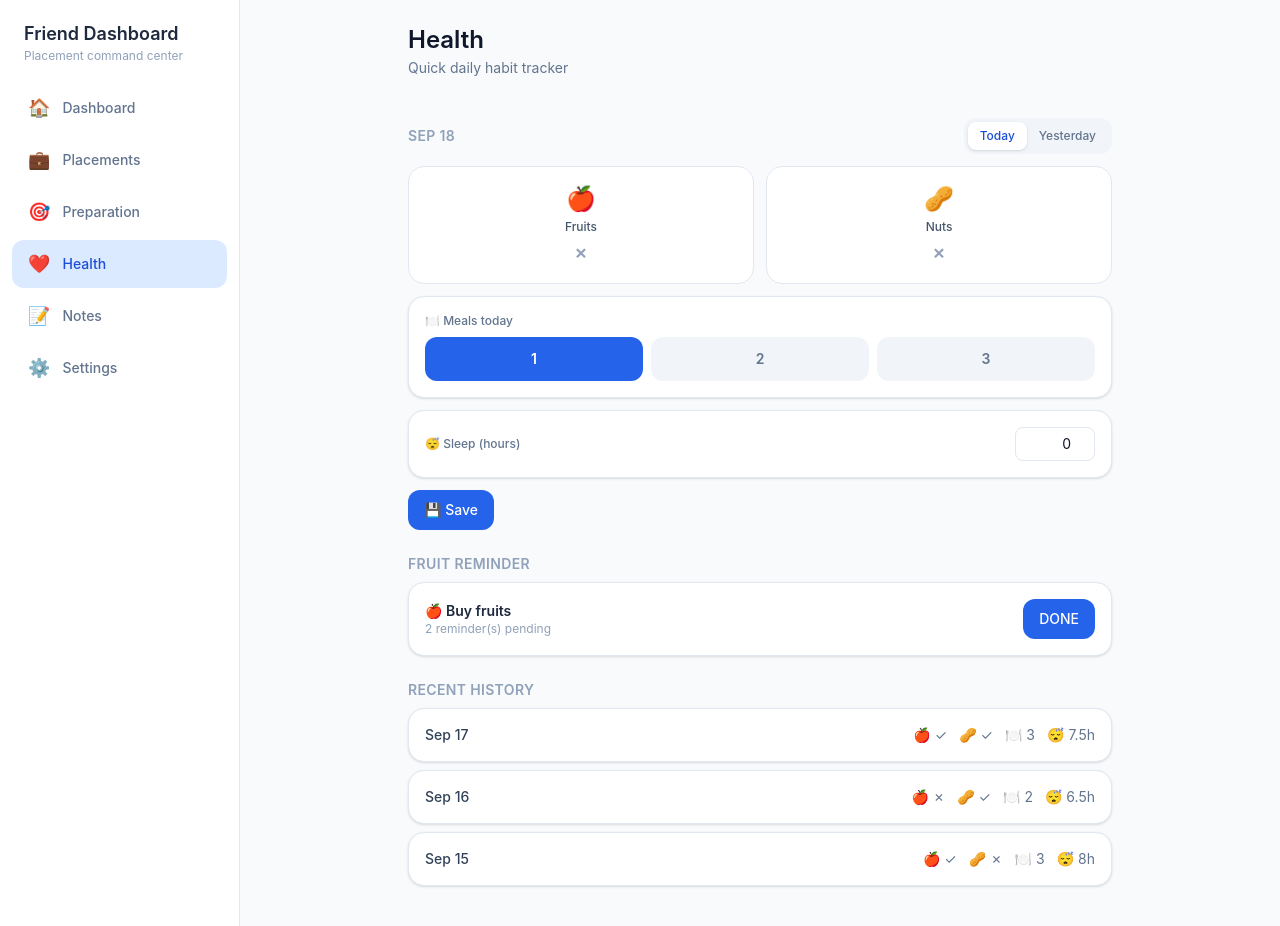
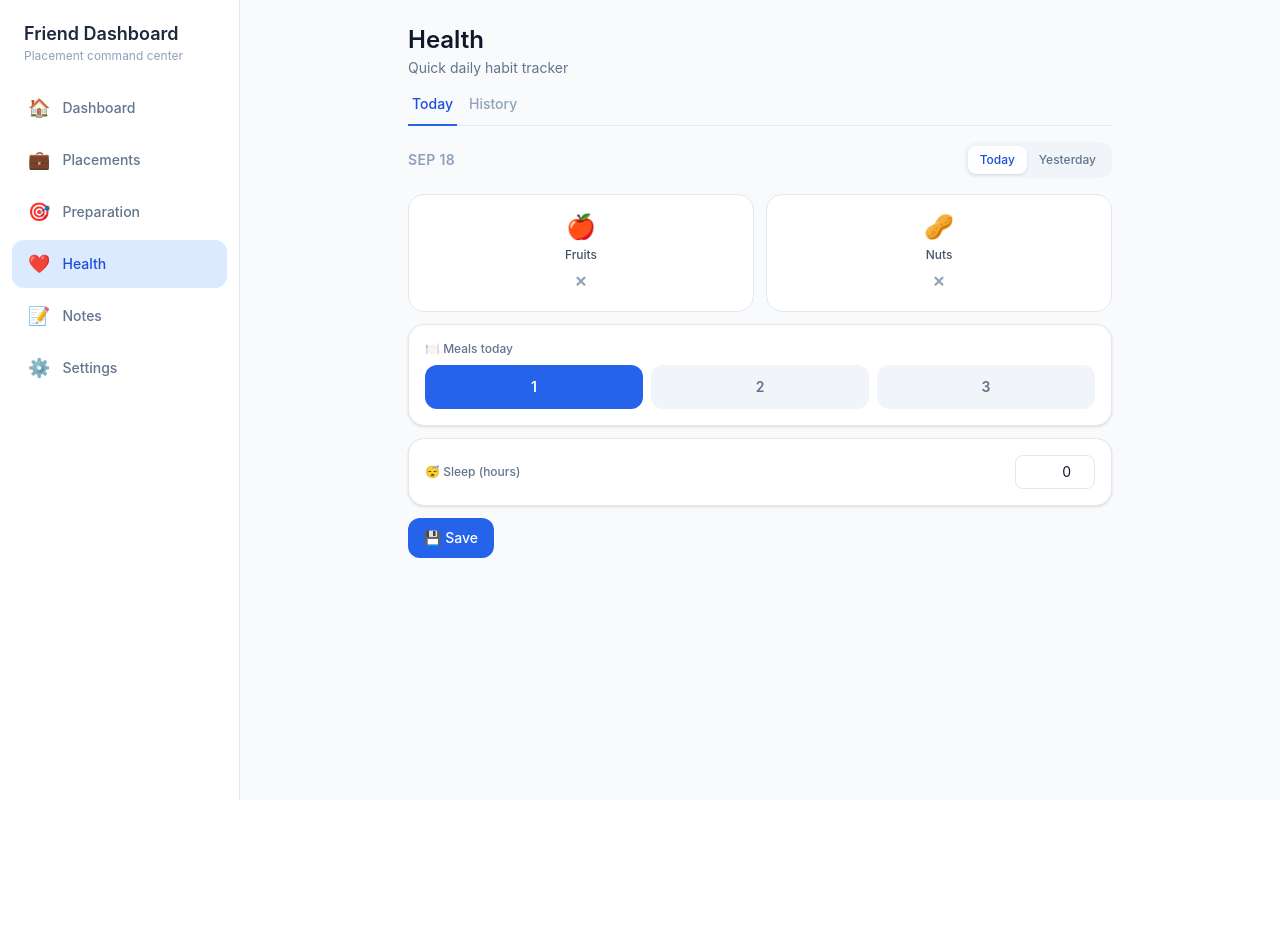
Before and after one commit to BhavaniG-aqua/harvesta-dashboard, a React (Vite) app: page /health in a window 1280 px wide. Shown: the top 926 px of the page. After the commit the page ends 800 px from the top, so only its background shows below. Built offline with nearby package versions, Linux system fonts and the light colour scheme.

Commit message:
Health: remove fruit reminder feature entirely; add Today/History tabs with month+year history browsing

```diff
--- a/src/components/health/FruitReminderCard.jsx
+++ /dev/null
@@ -1,31 +0,0 @@
-import Card from "../common/Card";
-import Button from "../common/Button";
-import EmptyState from "../common/EmptyState";
-
-// Today's fruit-buying reminder. Shows a DONE button if a reminder for
-// today is still pending; otherwise shows a caught-up state.
-function FruitReminderCard({ pendingReminders, onMarkDone }) {
-  if (!pendingReminders || pendingReminders.length === 0) {
-    return (
-      <EmptyState
-        icon="🍎"
-        title="No pending fruit reminders"
-        description="You're all caught up for now."
-      />
-    );
-  }
-
-  return (
-    <Card className="flex items-center justify-between gap-3">
-      <div>
-        <p className="text-sm font-semibold text-slate-800">🍎 Buy fruits</p>
-        <p className="text-xs text-slate-400">
-          {pendingReminders.length} reminder(s) pending
-        </p>
-      </div>
-      <Button onClick={() => onMarkDone(pendingReminders[0].id)}>DONE</Button>
-    </Card>
-  );
-}
-
-export default FruitReminderCard;
--- /dev/null
+++ b/src/components/health/HealthTabs.jsx
@@ -0,0 +1,31 @@
+// Simple two-way in-page tab switcher between "Today" and "History"
+// within the Health page. Not route-based since history browsing is
+// just a different view of the same page, not a separate destination.
+function HealthTabs({ active, onChange }) {
+  const tabs = [
+    { id: "today", label: "Today" },
+    { id: "history", label: "History" },
+  ];
+
+  return (
+    <div className="mb-4 flex gap-2 border-b border-slate-200">
+      {tabs.map((tab) => (
+        <button
+          key={tab.id}
+          type="button"
+          onClick={() => onChange(tab.id)}
+          className={[
+            "border-b-2 -mb-px px-1 pb-2.5 text-sm font-medium transition-colors",
+            active === tab.id
+              ? "border-brand-600 text-brand-700"
+              : "border-transparent text-slate-400 hover:text-slate-600",
+          ].join(" ")}
+        >
+          {tab.label}
+        </button>
+      ))}
+    </div>
+  );
+}
+
+export default HealthTabs;
--- /dev/null
+++ b/src/components/health/MonthYearPicker.jsx
@@ -0,0 +1,40 @@
+import { MONTH_NAMES } from "../../utils/date";
+
+// Month/Year selector for browsing health history one month at a time.
+function MonthYearPicker({ year, month, onChange }) {
+  function goToPrevMonth() {
+    if (month === 0) onChange(year - 1, 11);
+    else onChange(year, month - 1);
+  }
+
+  function goToNextMonth() {
+    if (month === 11) onChange(year + 1, 0);
+    else onChange(year, month + 1);
+  }
+
+  return (
+    <div className="flex items-center justify-between rounded-2xl border border-slate-200 bg-white px-3 py-2">
+      <button
+        type="button"
+        onClick={goToPrevMonth}
+        aria-label="Previous month"
+        className="flex h-8 w-8 items-center justify-center rounded-full text-slate-500 hover:bg-slate-100"
+      >
+        ‹
+      </button>
+      <p className="text-sm font-semibold text-slate-800">
+        {MONTH_NAMES[month]} {year}
+      </p>
+      <button
+        type="button"
+        onClick={goToNextMonth}
+        aria-label="Next month"
+        className="flex h-8 w-8 items-center justify-center rounded-full text-slate-500 hover:bg-slate-100"
+      >
+        ›
+      </button>
+    </div>
+  );
+}
+
+export default MonthYearPicker;
--- a/src/data/mockData.js
+++ b/src/data/mockData.js
@@ -5,8 +5,6 @@
 
 export const settingsMock = {
   friendName: "Arjun",
-  reminderDays: ["Tuesday", "Thursday"],
-  reminderTimes: ["09:00", "14:00", "20:00"],
   sleepTargetHours: 7,
 };
 
@@ -126,13 +124,8 @@ export const healthDailyLogsMock = [
   { id: "hl-1", date: "2025-09-17", fruits: true, nuts: true, meals: 3, sleepHours: 7.5 },
   { id: "hl-2", date: "2025-09-16", fruits: false, nuts: true, meals: 2, sleepHours: 6.5 },
   { id: "hl-3", date: "2025-09-15", fruits: true, nuts: false, meals: 3, sleepHours: 8 },
-];
-
-export const fruitRemindersMock = [
-  { id: "fr-1", date: "2025-09-16", time: "09:00", done: true },
-  { id: "fr-2", date: "2025-09-16", time: "14:00", done: true },
-  { id: "fr-3", date: "2025-09-16", time: "20:00", done: false },
-  { id: "fr-4", date: "2025-09-17", time: "09:00", done: false },
+  { id: "hl-4", date: "2025-08-30", fruits: true, nuts: true, meals: 3, sleepHours: 7 },
+  { id: "hl-5", date: "2025-08-15", fruits: false, nuts: false, meals: 2, sleepHours: 6 },
 ];
 
 // ---------------------------------------------------------------------------
--- a/src/hooks/useHealthData.js
+++ b/src/hooks/useHealthData.js
@@ -1,16 +1,6 @@
-import { useCallback, useEffect } from "react";
+import { useCallback } from "react";
 import { useLocalStorageState } from "./useLocalStorageState";
-import { healthDailyLogsMock, fruitRemindersMock } from "../data/mockData";
-
-const DAY_NAMES = [
-  "Sunday",
-  "Monday",
-  "Tuesday",
-  "Wednesday",
-  "Thursday",
-  "Friday",
-  "Saturday",
-];
+import { healthDailyLogsMock } from "../data/mockData";
 
 export const todayStr = () => new Date().toISOString().slice(0, 10);
 export const yesterdayStr = () => {
@@ -18,47 +8,13 @@ export const yesterdayStr = () => {
   d.setDate(d.getDate() - 1);
   return d.toISOString().slice(0, 10);
 };
-const todayDayName = () => DAY_NAMES[new Date().getDay()];
 
-// Persisted state hook for Health: daily food/sleep logs + fruit reminders.
-// Reminder generation is driven by Settings (reminderDays / reminderTimes):
-// each configured reminder day gets one reminder entry per configured time.
-// A reminder keeps showing as "pending" until marked DONE — since it isn't
-// tied to a hard deadline, this naturally satisfies "remind again the
-// following day if not completed" (Section 19 of the master context).
-export function useHealthData(settings) {
+// Persisted state hook for Health: daily food/sleep logs.
+export function useHealthData() {
   const [logs, setLogs] = useLocalStorageState(
     "dashboard.healthLogs",
     healthDailyLogsMock
   );
-  const [reminders, setReminders] = useLocalStorageState(
-    "dashboard.fruitReminders",
-    fruitRemindersMock
-  );
-
-  // Ensure today's reminders exist if today is a configured reminder day.
-  useEffect(() => {
-    if (!settings) return;
-    const isReminderDay = settings.reminderDays?.includes(todayDayName());
-    if (!isReminderDay) return;
-
-    setReminders((prev) => {
-      const date = todayStr();
-      const existingTimes = new Set(
-        prev.filter((r) => r.date === date).map((r) => r.time)
-      );
-      const missing = (settings.reminderTimes || [])
-        .filter((time) => !existingTimes.has(time))
-        .map((time, i) => ({
-          id: `fr-${Date.now()}-${i}`,
-          date,
-          time,
-          done: false,
-        }));
-      return missing.length > 0 ? [...prev, ...missing] : prev;
-    });
-    // eslint-disable-next-line react-hooks/exhaustive-deps
-  }, [settings?.reminderDays, settings?.reminderTimes]);
 
   const todayLog = logs.find((l) => l.date === todayStr()) || null;
 
@@ -96,15 +52,18 @@ export function useHealthData(settings) {
     [setLogs]
   );
 
-  const pendingReminders = reminders.filter((r) => !r.done);
-
-  const markReminderDone = useCallback(
-    (reminderId) => {
-      setReminders((prev) =>
-        prev.map((r) => (r.id === reminderId ? { ...r, done: true } : r))
-      );
+  // Returns logs for a given month, sorted newest first. `month` is
+  // 0-indexed (0 = January), matching JS Date conventions.
+  const getLogsForMonth = useCallback(
+    (year, month) => {
+      return logs
+        .filter((l) => {
+          const d = new Date(`${l.date}T00:00:00`);
+          return d.getFullYear() === year && d.getMonth() === month;
+        })
+        .sort((a, b) => new Date(b.date) - new Date(a.date));
     },
-    [setReminders]
+    [logs]
   );
 
   return {
@@ -112,8 +71,6 @@ export function useHealthData(settings) {
     todayLog,
     getLogForDate,
     saveLogForDate,
-    reminders,
-    pendingReminders,
-    markReminderDone,
+    getLogsForMonth,
   };
 }
--- a/src/pages/Dashboard/index.jsx
+++ b/src/pages/Dashboard/index.jsx
@@ -5,7 +5,6 @@ import NextEventCard from "../../components/dashboard/NextEventCard";
 import UpcomingEventsList from "../../components/dashboard/UpcomingEventsList";
 import HealthSummaryCard from "../../components/dashboard/HealthSummaryCard";
 import InspirationCard from "../../components/dashboard/InspirationCard";
-import TodayFocusList from "../../components/dashboard/TodayFocusList";
 import SectionTitle from "../../components/common/SectionTitle";
 import { usePlacementsContext } from "../../services/PlacementsContext";
 import { useHealthContext } from "../../services/HealthContext";
@@ -14,7 +13,7 @@ import { useSettingsContext } from "../../services/SettingsContext";
 
 function DashboardPage() {
   const { events } = usePlacementsContext();
-  const { todayLog, pendingReminders } = useHealthContext();
+  const { todayLog } = useHealthContext();
   const { getRandomItem } = useInspirationContext();
   const { settings } = useSettingsContext();
 
@@ -25,17 +24,6 @@ function DashboardPage() {
 
   const [nextEvent, ...restEvents] = sortedEvents;
 
-  const todayFocusItems = useMemo(() => {
-    if (pendingReminders.length === 0) return [];
-    return [
-      {
-        id: "focus-fruit",
-        icon: "🍎",
-        label: `Buy fruits reminder pending (${pendingReminders.length})`,
-      },
-    ];
-  }, [pendingReminders]);
-
   // Picked once per page load (not on every render).
   const inspirationItem = useMemo(() => getRandomItem(), []); // eslint-disable-line react-hooks/exhaustive-deps
 
@@ -44,11 +32,6 @@ function DashboardPage() {
       <GreetingBanner name={settings.friendName} />
 
       <NextEventCard event={nextEvent} />
-
-      <div>
-        <SectionTitle>Today&apos;s Focus</SectionTitle>
-        <TodayFocusList items={todayFocusItems} />
-      </div>
 
       <div>
         <SectionTitle>Upcoming Events</SectionTitle>
--- a/src/pages/Health/index.jsx
+++ b/src/pages/Health/index.jsx
@@ -1,13 +1,14 @@
-import { useEffect, useState } from "react";
+import { useEffect, useMemo, useState } from "react";
 import PageHeader from "../../components/common/PageHeader";
 import SectionTitle from "../../components/common/SectionTitle";
 import Button from "../../components/common/Button";
+import HealthTabs from "../../components/health/HealthTabs";
 import DaySelector from "../../components/health/DaySelector";
 import ToggleCheck from "../../components/health/ToggleCheck";
 import MealCountSelector from "../../components/health/MealCountSelector";
 import SleepInput from "../../components/health/SleepInput";
-import FruitReminderCard from "../../components/health/FruitReminderCard";
-import RecentHistoryList from "../../components/health/RecentHistoryList";
+import MonthYearPicker from "../../components/health/MonthYearPicker";
+import MonthlyHistoryList from "../../components/health/MonthlyHistoryList";
 import { useHealthContext } from "../../services/HealthContext";
 import { todayStr, yesterdayStr } from "../../hooks/useHealthData";
 import { formatShortDate } from "../../utils/date";
@@ -15,23 +16,18 @@ import { formatShortDate } from "../../utils/date";
 const EMPTY_LOG = { fruits: false, nuts: false, meals: 1, sleepHours: 0 };
 
 function HealthPage() {
-  const {
-    logs,
-    getLogForDate,
-    saveLogForDate,
-    pendingReminders,
-    markReminderDone,
-  } = useHealthContext();
+  const { getLogForDate, saveLogForDate, getLogsForMonth } =
+    useHealthContext();
 
+  const [tab, setTab] = useState("today");
+
+  // --- "Today" tab state ---------------------------------------------
   const [selectedDay, setSelectedDay] = useState("today");
   const dateKey = selectedDay === "today" ? todayStr() : yesterdayStr();
 
-  // Staged (unsaved) form state — only written to storage when Save is
-  // pressed, so toggling fruits/nuts/meals/sleep no longer auto-saves.
   const [form, setForm] = useState(() => getLogForDate(dateKey) || EMPTY_LOG);
   const [saved, setSaved] = useState(false);
 
-  // Re-load the staged form whenever the selected day changes.
   useEffect(() => {
     setForm(getLogForDate(dateKey) || EMPTY_LOG);
     setSaved(false);
@@ -49,21 +45,36 @@ function HealthPage() {
     setTimeout(() => setSaved(false), 2000);
   }
 
-  const recentLogs = logs.slice(0, 5);
+  // --- "History" tab state --------------------------------------------
+  const now = new Date();
+  const [historyYear, setHistoryYear] = useState(now.getFullYear());
+  const [historyMonth, setHistoryMonth] = useState(now.getMonth());
+
+  const monthlyLogs = useMemo(
+    () => getLogsForMonth(historyYear, historyMonth),
+    [getLogsForMonth, historyYear, historyMonth]
+  );
+
+  function handleMonthChange(year, month) {
+    setHistoryYear(year);
+    setHistoryMonth(month);
+  }
 
   return (
-    <div className="flex flex-col gap-6">
+    <div>
       <PageHeader title="Health" subtitle="Quick daily habit tracker" />
 
-      <div>
-        <div className="mb-3 flex items-center justify-between gap-3">
+      <HealthTabs active={tab} onChange={setTab} />
+
+      {tab === "today" ? (
+        <div className="flex flex-col gap-3">
+          <div className="mb-1 flex items-center justify-between gap-3">
             <p className="text-sm font-semibold uppercase tracking-wide text-slate-400">
               {formatShortDate(dateKey)}
             </p>
             <DaySelector selected={selectedDay} onChange={setSelectedDay} />
           </div>
 
-        <div className="flex flex-col gap-3">
           <div className="flex gap-3">
             <ToggleCheck
               label="Fruits"
@@ -100,20 +111,21 @@ function HealthPage() {
             ) : null}
           </div>
         </div>
+      ) : (
+        <div className="flex flex-col gap-4">
+          <MonthYearPicker
+            year={historyYear}
+            month={historyMonth}
+            onChange={handleMonthChange}
+          />
+          <div>
+            <SectionTitle>
+              {monthlyLogs.length} {monthlyLogs.length === 1 ? "entry" : "entries"}
+            </SectionTitle>
+            <MonthlyHistoryList logs={monthlyLogs} />
           </div>
-
-      <div>
-        <SectionTitle>Fruit Reminder</SectionTitle>
-        <FruitReminderCard
-          pendingReminders={pendingReminders}
-          onMarkDone={markReminderDone}
-        />
         </div>
-
-      <div>
-        <SectionTitle>Recent History</SectionTitle>
-        <RecentHistoryList logs={recentLogs} />
-      </div>
+      )}
     </div>
   );
 }
--- a/src/pages/Settings/index.jsx
+++ b/src/pages/Settings/index.jsx
@@ -5,38 +5,13 @@ import Card from "../../components/common/Card";
 import Button from "../../components/common/Button";
 import { useSettingsContext } from "../../services/SettingsContext";
 
-const ALL_DAYS = [
-  "Sunday",
-  "Monday",
-  "Tuesday",
-  "Wednesday",
-  "Thursday",
-  "Friday",
-  "Saturday",
-];
-
 function SettingsPage() {
   const { settings, updateSettings } = useSettingsContext();
   const [friendName, setFriendName] = useState(settings.friendName);
-  const [reminderDays, setReminderDays] = useState(settings.reminderDays);
-  const [reminderTimesText, setReminderTimesText] = useState(
-    settings.reminderTimes.join(", ")
-  );
   const [saved, setSaved] = useState(false);
 
-  function toggleDay(day) {
-    setReminderDays((prev) =>
-      prev.includes(day) ? prev.filter((d) => d !== day) : [...prev, day]
-    );
-  }
-
   function handleSave() {
-    const reminderTimes = reminderTimesText
-      .split(",")
-      .map((t) => t.trim())
-      .filter(Boolean);
-
-    updateSettings({ friendName, reminderDays, reminderTimes });
+    updateSettings({ friendName });
     setSaved(true);
     setTimeout(() => setSaved(false), 2000);
   }
@@ -53,46 +28,6 @@ function SettingsPage() {
           <input
             value={friendName}
             onChange={(e) => setFriendName(e.target.value)}
-            className="mt-1 w-full rounded-xl border border-slate-200 px-3 py-2 text-sm outline-none focus:border-brand-400 focus:ring-2 focus:ring-brand-100"
-          />
-        </label>
-      </Card>
-
-      <Card>
-        <p className="mb-2 text-xs font-medium text-slate-500">
-          Fruit Reminder Days
-        </p>
-        <div className="flex flex-wrap gap-2">
-          {ALL_DAYS.map((day) => {
-            const isActive = reminderDays.includes(day);
-            return (
-              <button
-                key={day}
-                type="button"
-                onClick={() => toggleDay(day)}
-                className={[
-                  "rounded-full px-3 py-1.5 text-xs font-medium transition-colors",
-                  isActive
-                    ? "bg-brand-600 text-white"
-                    : "bg-slate-100 text-slate-500 hover:bg-slate-200",
-                ].join(" ")}
-              >
-                {day.slice(0, 3)}
-              </button>
-            );
-          })}
-        </div>
-      </Card>
-
-      <Card>
-        <label className="block">
-          <span className="text-xs font-medium text-slate-500">
-            Reminder Times (comma-separated)
-          </span>
-          <input
-            value={reminderTimesText}
-            onChange={(e) => setReminderTimesText(e.target.value)}
-            placeholder="09:00, 14:00, 20:00"
             className="mt-1 w-full rounded-xl border border-slate-200 px-3 py-2 text-sm outline-none focus:border-brand-400 focus:ring-2 focus:ring-brand-100"
           />
         </label>
--- a/src/services/HealthContext.jsx
+++ b/src/services/HealthContext.jsx
@@ -1,14 +1,10 @@
 import { createContext, useContext } from "react";
 import { useHealthData } from "../hooks/useHealthData";
-import { useSettingsContext } from "./SettingsContext";
 
 const HealthContext = createContext(null);
 
-// Wraps useHealthData with the current Settings (reminder days/times),
-// so both the Dashboard and Health page see the exact same live data.
 export function HealthProvider({ children }) {
-  const { settings } = useSettingsContext();
-  const value = useHealthData(settings);
+  const value = useHealthData();
   return (
     <HealthContext.Provider value={value}>{children}</HealthContext.Provider>
   );
```
Also changed, not shown: src/components/dashboard/TodayFocusList.jsx (deleted, +0 -30 lines), src/components/health/MonthlyHistoryList.jsx (renamed from src/components/health/RecentHistoryList.jsx, +14 -4 lines), 1 other file (tests, documents, lock files or other folders). Lines whose indentation alone changed are shown as unchanged.
